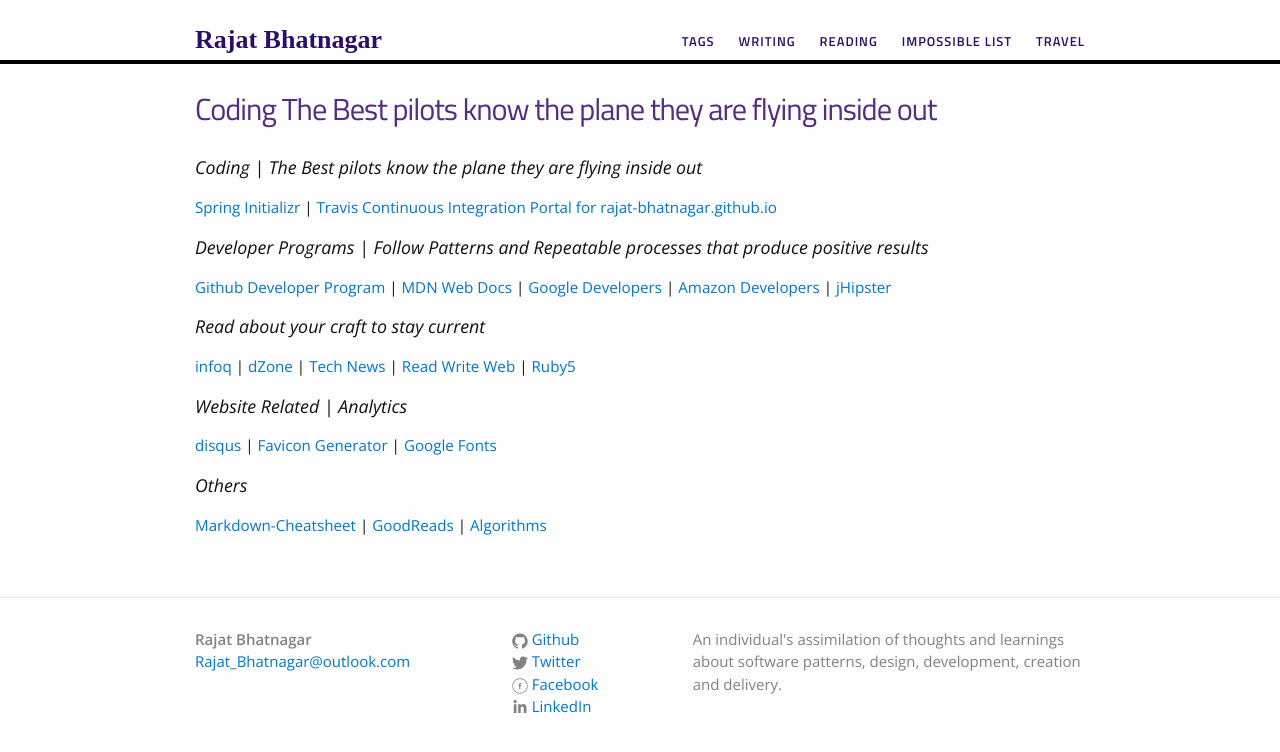
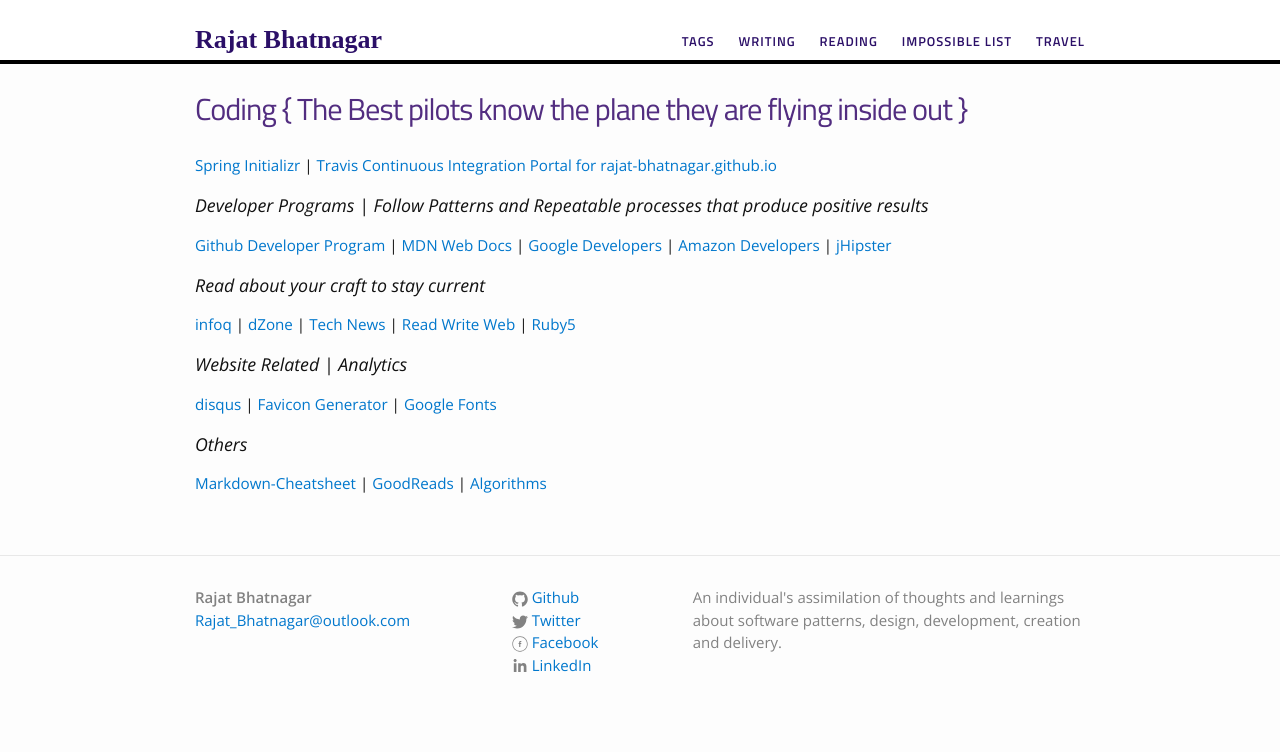
Before and after one commit to rajat-bhatnagar/rajat-bhatnagar.github.io, a Jekyll site: the page built from reading.md, in a window 1280 px wide. Shown: the top 752 px of the page. Built offline with Jekyll 4.4.1, drawn with Linux system fonts in a browser that asks for light colours; comment, search, counter and statistics services are not loaded; our own code applies the rules of GitHub Pages for plain Markdown files; some of the changed lines change nothing that is shown.

Commit message:
24th September2017: Formatting changes

```diff
--- a/reading.md
+++ b/reading.md
@@ -1,8 +1,8 @@
 ---
 layout: page
+title: "Coding { The Best pilots know the plane they are flying inside out }"
 permalink: /reading/
 ---
-### Coding | The Best pilots know the plane they are flying inside out
 <a href="http://start.spring.io" target="_blank">Spring Initializr</a> <t>|</t>
 <a href="https://travis-ci.org/rajat-bhatnagar/rajat-bhatnagar.github.io" target="_blank">Travis Continuous Integration Portal for rajat-bhatnagar.github.io</a><br>
 
```
